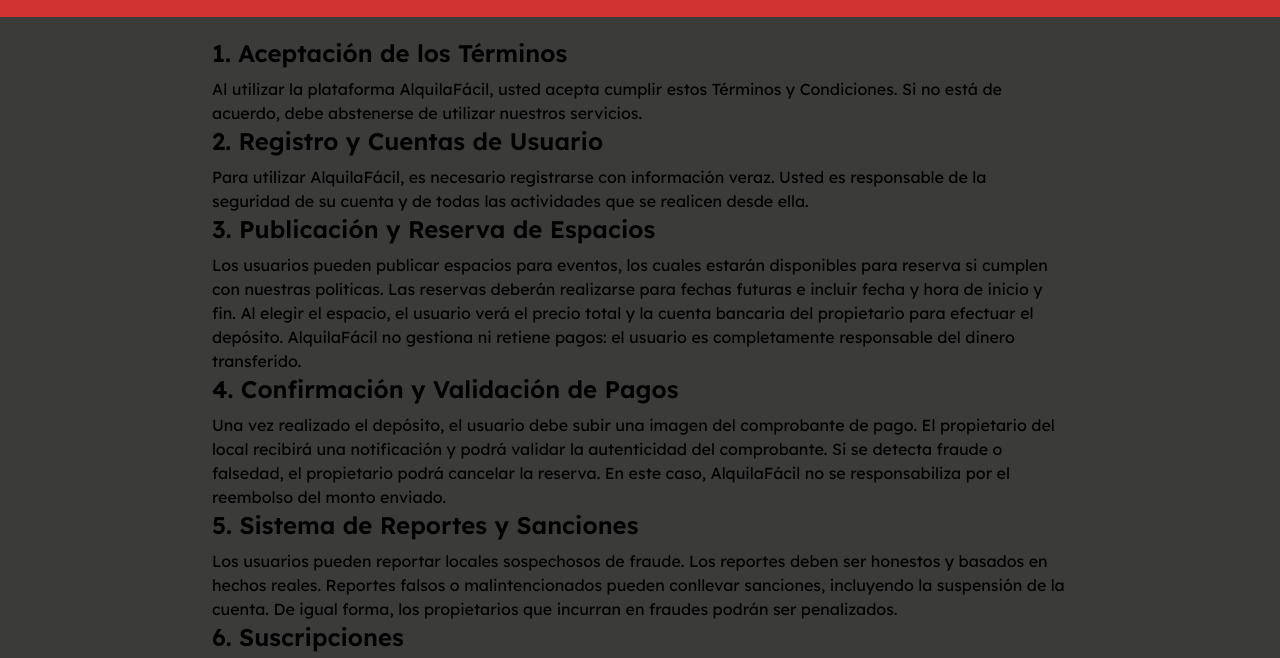
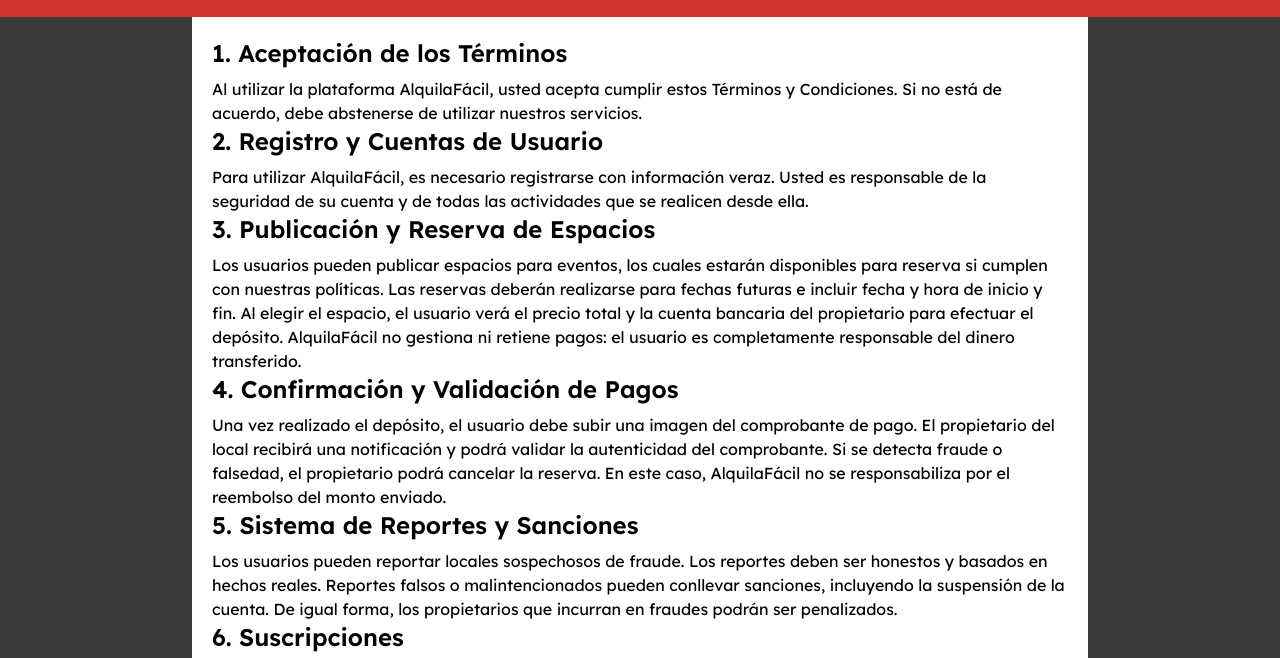
Before and after one commit to AlquiladorEZ/AlquilaFacil-LandingPage, a website: page src/service-terms.html in a window 1280 px wide. Shown: the part 59-717 px from the top of the page. Drawn offline with Linux system fonts and the light colour scheme.

Commit message:
feat: update terms accesibility.html

```diff
--- a/src/service-terms.html
+++ b/src/service-terms.html
@@ -13,7 +13,7 @@
     <h1 class="text-3xl font-bold">Términos y Condiciones de Uso</h1>
   </header>
 
-  <main class="max-w-4xl mx-auto p-5 space-y-8">
+  <main class="max-w-4xl mx-auto p-5 space-y-8 bg-white">
     <section>
       <h2 class="text-2xl font-semibold mb-2">1. Aceptación de los Términos</h2>
       <p>
```
